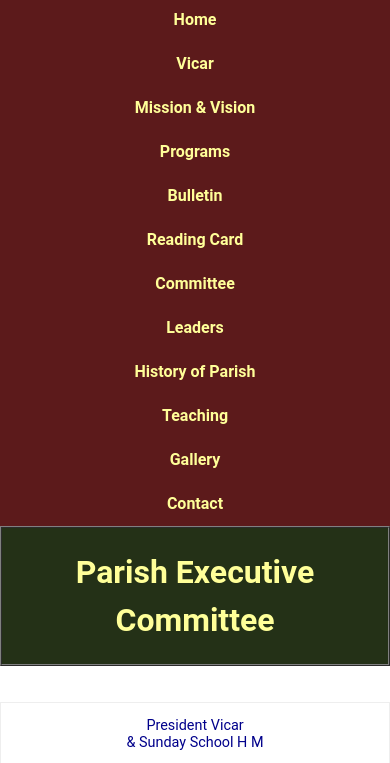
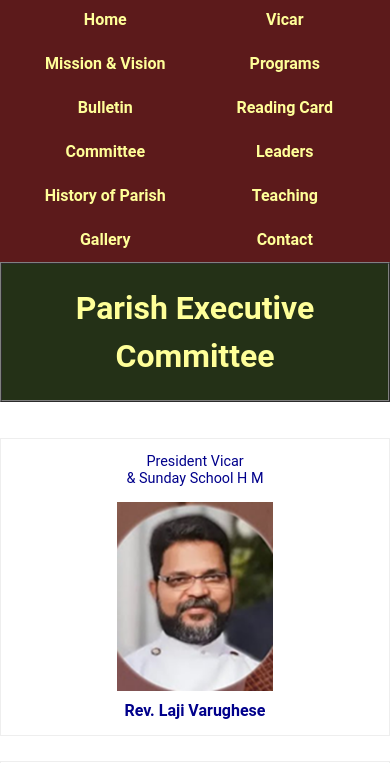
Before and after one commit to jimmichallackal/STECIBLR, a plain HTML site: page executive-committee.html in a window 390 px wide. Shown: the part 52-815 px from the top of the page. Drawn offline with Linux system fonts and the light colour scheme.

Commit message:
Fix HTML structure and update styles for committee page

```diff
--- a/executive-committee.html
+++ b/executive-committee.html
@@ -201,7 +201,7 @@
             }
 
             .menu a {
-                flex: 0 0 100%;
+                flex: 0 0 45%;
                 padding: 8px 5px;
                 margin: 2px;
                border: none;
```
